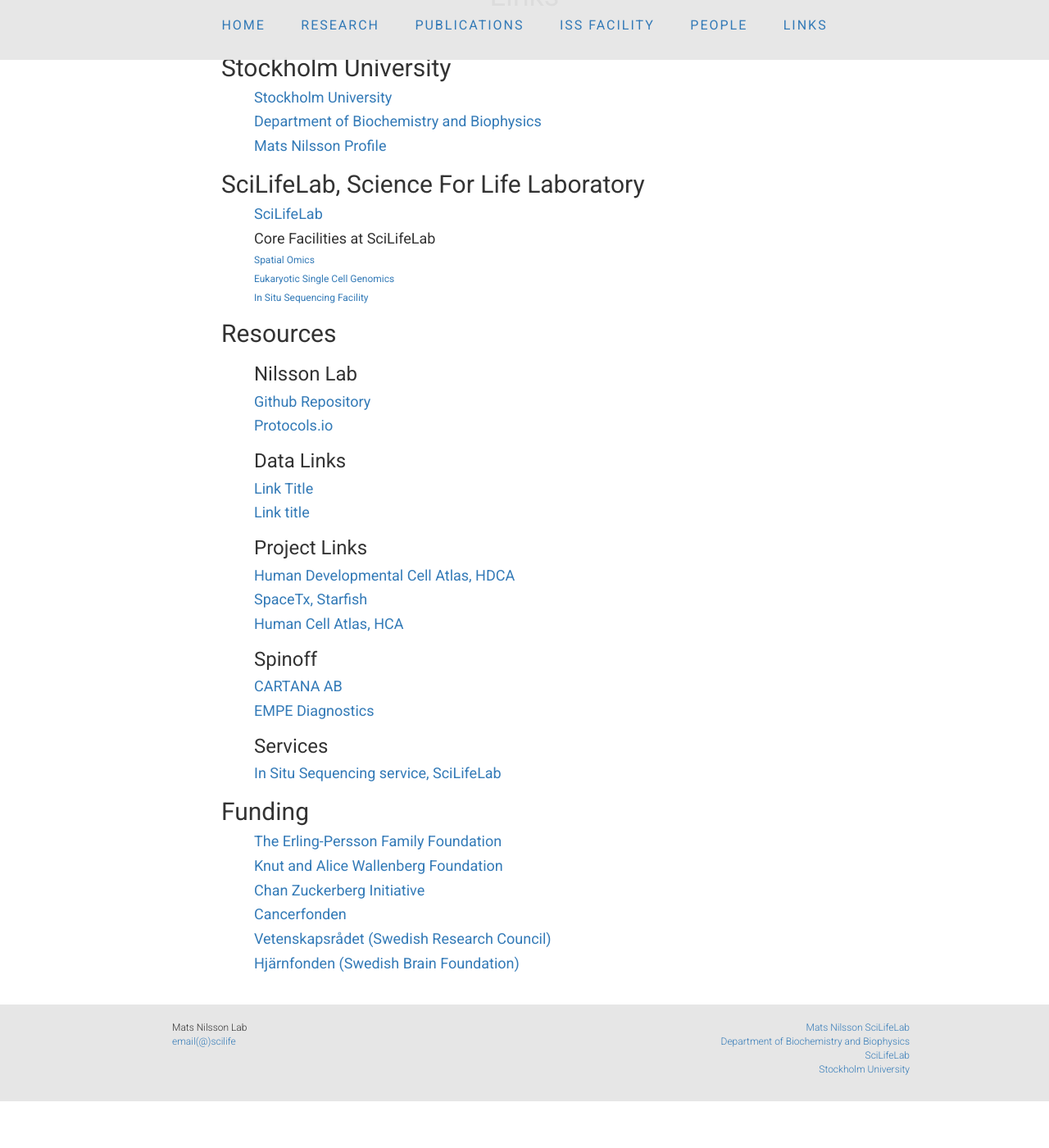
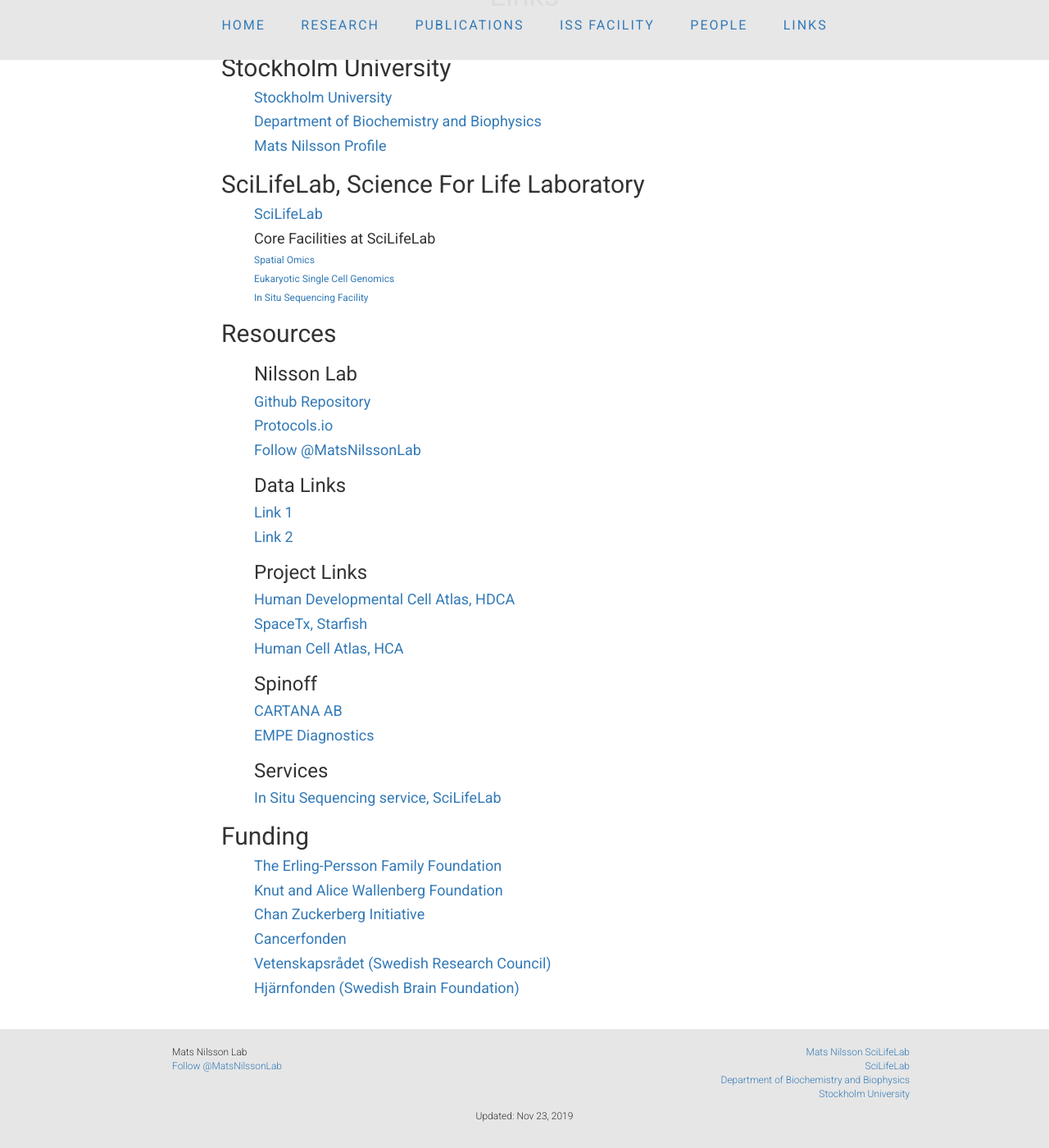
Before and after one commit to flintott/NilssonLab, a Jekyll site: the page links/index.html, which Jekyll copies as it is, in a window 1280 px wide and 1400 px high, scrolled down 114 px. Shown: the whole window at 82% size. Built offline with Jekyll 4.4.1, drawn with Linux system fonts in a browser that asks for light colours; comment, search, counter and statistics services are not loaded; before the commit the page ends 1457 px from its top, so only the background shows below that.

Commit message:
Update index.html

```diff
--- a/links/index.html
+++ b/links/index.html
@@ -56,9 +56,10 @@
 	      <h3>Nilsson Lab</h3>
 	        <h4><a href="https://github.com/Moldia">Github Repository</a></h4>
 		<h4><a href="https://www.protocols.io/groups/molecular-diagnostics-mats-nilsson-group">Protocols.io</a></h4>
+		<h4><a href="https://twitter.com/MatsNilssonLab" class="twitter-follow-button" data-show-count="false">Follow @MatsNilssonLab</a><script async src="https://platform.twitter.com/widgets.js" charset="utf-8"></script></h4>
 	      <h3>Data Links</h3>
-	        <h4><a href="">Link Title</a></h4>
-		<h4><a href="">Link title</a></h4>
+	        <h4><a href="">Link 1</a></h4>
+		<h4><a href="">Link 2</a></h4>
 	      <h3>Project Links</h3>
 	        <h4><a href="https://hdca-sweden.scilifelab.se/">Human Developmental Cell Atlas, HDCA</a></h4>
 	        <h4><a href="https://spacetx-starfish.readthedocs.io/en/stable/">SpaceTx, Starfish</a></h4>
@@ -92,17 +93,26 @@
 	<div class=" col-sm-4  col-md-3 col-lg-3">
           <ul>
             <li>Mats Nilsson Lab</li>
-            <li><a href="mailto:(email)">email(@)scilife</a></li>
+	    <li><a href="https://twitter.com/MatsNilssonLab" class="twitter-follow-button" data-show-count="false">Follow @MatsNilssonLab</a><script async src="https://platform.twitter.com/widgets.js" charset="utf-8"></script></li>
           </ul>
         </div>
         <div class=" col-sm-8  col-md-9 col-lg-9" align="right">
 	  <ul>
             <li><a href="https://www.scilifelab.se/researchers/mats-nilsson/">Mats Nilsson SciLifeLab</a></li>
-            <li><a href="https://www.dbb.su.se/">Department of Biochemistry and Biophysics</a></li>
             <li><a href="https://www.scilifelab.se/">SciLifeLab</a></li>
-	    <li><a href="https://www.su.se/english/">Stockholm University</a></li>
+	    <li><a href="https://www.dbb.su.se/">Department of Biochemistry and Biophysics</a></li>
+            <li><a href="https://www.su.se/english/">Stockholm University</a></li>
           </ul>
         </div>
+      </div>
+      <div class="row">
+	<div class=" col-sm-4  col-md-4 col-lg-4">
+        </div>
+        <div class=" col-sm-4  col-md-4 col-lg-4" align="center">
+		<p>Updated: Nov 23, 2019</p>
+	</div>
+        <div class=" col-sm-4  col-md-4 col-lg-4">
+	</div>
       </div>
     </div>
   </footer>
@@ -110,5 +120,6 @@
 
 
 
+
 </body>
 </html>
```
